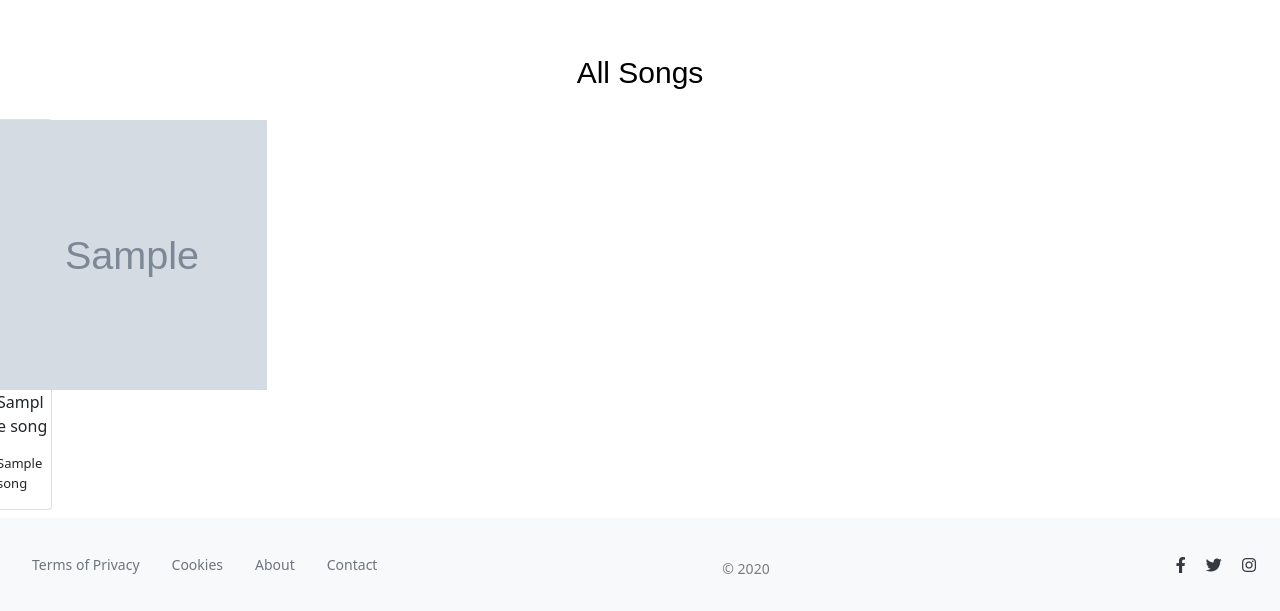
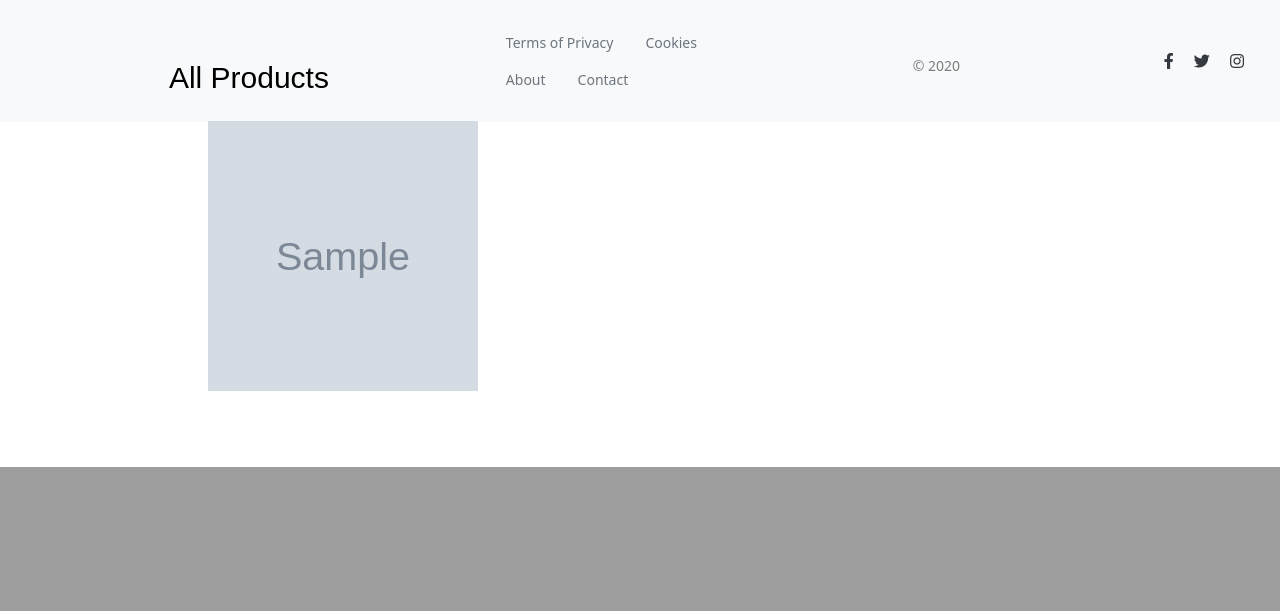
Before and after one commit to TienDoan13/ASM2CC, a PHP site: page / in a window 1280 px wide. Shown: the part 728-1339 px from the top of the page. After the commit the page ends 1195 px from the top, so only its background shows below. Run offline with PHP 8.4, Linux system fonts and the light colour scheme; tables that the repository leaves empty or names only in its code hold one stand-in row (values such as "Sample post"); grey boxes marked "Sample" are stand-in pictures; some libraries are stand-ins or nearby versions.

Commit message:
git init

```diff
--- a/index.php
+++ b/index.php
@@ -41,6 +41,15 @@
             .subtitle-mb{
                 margin-bottom: 5.5rem!important;
             }
+        }
+        .product{
+        color: white;
+        float: left;
+        font-family: arial;
+        text-align: center;
+        display: block;
+        margin-left: 20px;
+        margin-top: 5px;
         }
     </style>
 <body>
@@ -102,7 +111,7 @@
         </div>
     </main>
     <div class="product">
-    	<p style="text-align: left; font-family: arial; color: black; font-size: 30px; text-align: center; margin-top: 50px;">All Songs</p>
+    	<p style="text-align: left; font-family: arial; color: black; font-size: 30px; text-align: center; margin-top: 50px;">All Products</p>
 			<div>
 				<?php
 				$connect = mysqli_connect('3.132.234.157','doubleTToys','doubleT','doublettoysdata');
@@ -112,24 +121,19 @@
 				else{
 					echo"Connection failed";
 				}
-				$sql="SELECT * FROM song";
+				$sql="SELECT * FROM product";
 				$result=mysqli_query($connect,$sql);
 					while($row=mysqli_fetch_array($result)){
 				?>
-				<div class= "row d-inline-flex">
-            <div class ="col-6 col-sm-4 col-md-3 p-2">
-               <div class="card h-100">
-                  <a href="detail.php?id=<?php echo $row['song_id']; ?>" target="_blank"><img src="img/<?php echo $row['song_image'];?>" width="270px" height="270px"></a>
-                    <p><?php echo $row['song_name'];?></p>
-                    <p style="font-size: 13px"><?php echo $row['song_singername'];?></p>
+               <div class="product">
+                    <a>?id=<?php echo $row['product_id']; ?>" target="_blank"><img src="img/<?php echo $row['product_image'];?>" width="270px" height="270px"></a>
+                    <p><?php echo $row['product_name'];?></p>
+                    <p style="font-size: 13px"><?php echo $row['product_price'];?></p>
                </div>
             </div>
-         </div>
 				<?php
 				}
 				?>
-			</div>
-		</div>
     </div>
 
     <footer class="page-footer font-small bg-light">
```
